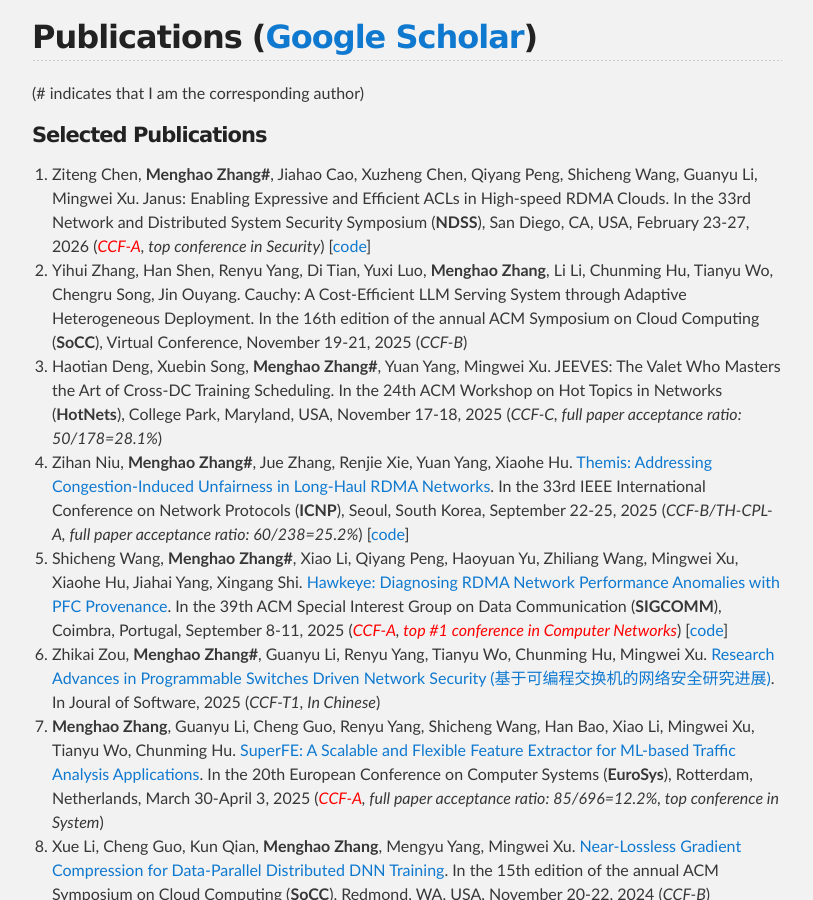
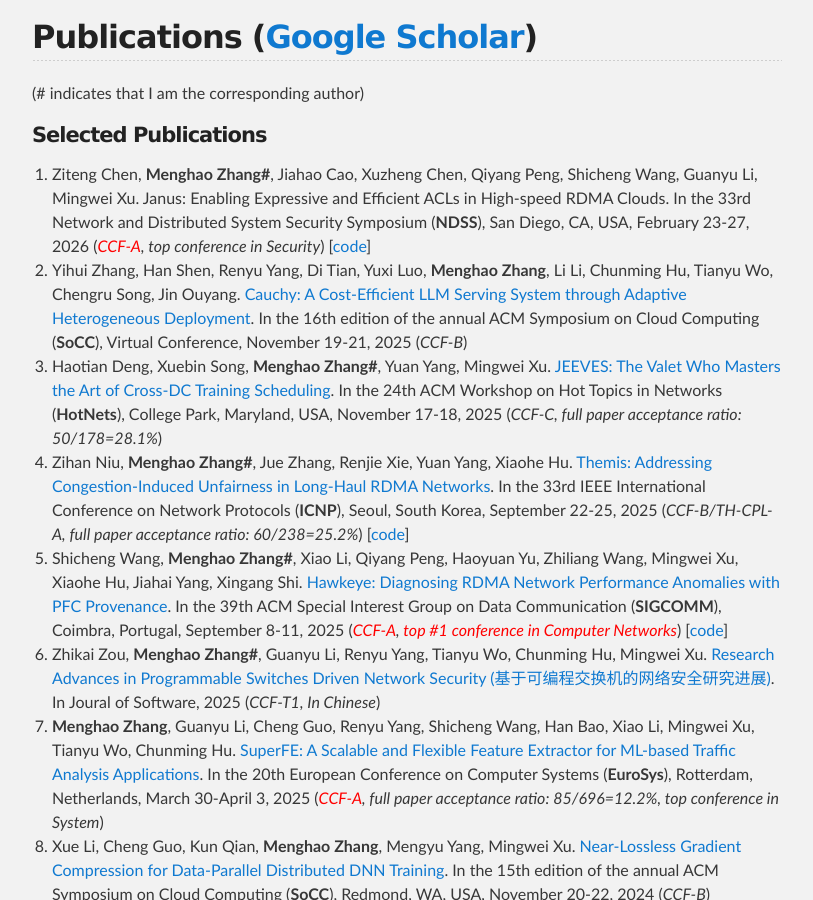
Before and after one commit to zhangmenghao/zhangmenghao.github.io, a Jekyll site: the page built from index.md, in a window 1280 px wide and 900 px high, scrolled down 1342 px. Shown: the whole window, without its empty margins (233-1046 px from the left). Built offline with Jekyll 4.4.1, drawn with Linux system fonts in a browser that asks for light colours; some of the changed lines change nothing that is shown.

Commit message:
Update pub

```diff
--- a/index.md
+++ b/index.md
@@ -42,10 +42,10 @@
 Janus: Enabling Expressive and Efficient ACLs in High-speed RDMA Clouds.
 In the 33rd Network and Distributed System Security Symposium (**NDSS**), San Diego, CA, USA, February 23-27, 2026 (*<font color='red'>CCF-A</font>, top conference in Security*) [[code](https://github.com/czt8888/janus-bf3)]
 25. Yihui Zhang, Han Shen, Renyu Yang, Di Tian, Yuxi Luo, __Menghao Zhang__, Li Li, Chunming Hu, Tianyu Wo, Chengru Song, Jin Ouyang.
-Cauchy: A Cost-Efficient LLM Serving System through Adaptive Heterogeneous Deployment.
+[Cauchy: A Cost-Efficient LLM Serving System through Adaptive Heterogeneous Deployment](./papers/SoCC2025-Cauchy.pdf).
 In the 16th edition of the annual ACM Symposium on Cloud Computing (**SoCC**), Virtual Conference, November 19-21, 2025 (*CCF-B*)
 24. Haotian Deng, Xuebin Song, __Menghao Zhang#__, Yuan Yang, Mingwei Xu.
-JEEVES: The Valet Who Masters the Art of Cross-DC Training Scheduling.
+[JEEVES: The Valet Who Masters the Art of Cross-DC Training Scheduling](./papers/HotNets2025-JEEVES.pdf).
 In the 24th ACM Workshop on Hot Topics in Networks (**HotNets**), College Park, Maryland, USA, November 17-18, 2025 (*CCF-C, full paper acceptance ratio: 50/178=28.1%*)
 23. Zihan Niu, __Menghao Zhang#__, Jue Zhang, Renjie Xie, Yuan Yang, Xiaohe Hu.
 [Themis: Addressing Congestion-Induced Unfairness in Long-Haul RDMA Networks](./papers/ICNP2025-Themis.pdf).
```
Also changed, not shown: 2 other files.
